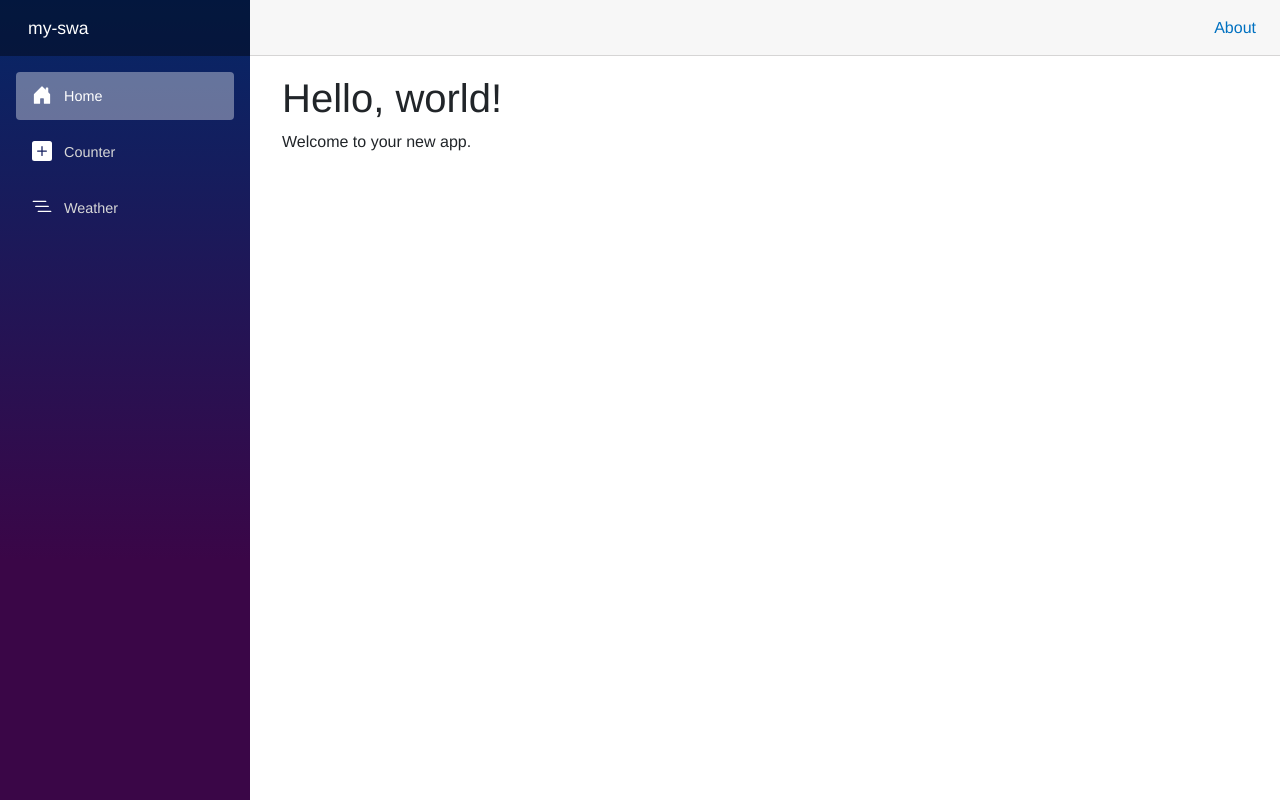
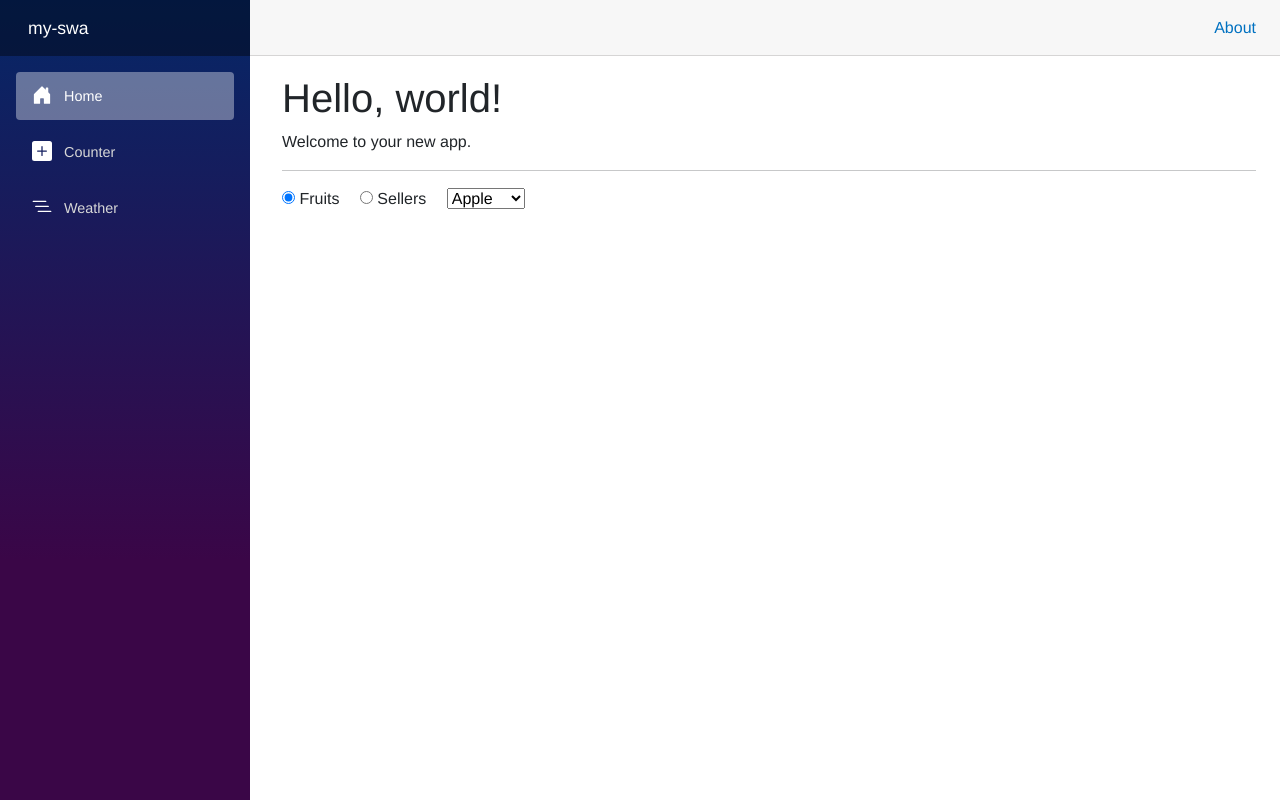
Before and after one commit to sonamkumar/helloworld, an ASP.NET Core app: page / in a window 1280 px wide. Run offline with ASP.NET Core 8, Linux system fonts and the light colour scheme; style sheets or scripts are compiled from the project's sources.

```diff
--- a/my-swa/Pages/Home.razor
+++ b/my-swa/Pages/Home.razor
@@ -5,3 +5,44 @@
 <h1>Hello, world!</h1>
 
 Welcome to your new app.
+
+<hr />
+
+<div>
+    <label>
+        <input type="radio" name="category" value="Fruits" @onchange="@(e => OnCategoryChanged("Fruits"))" checked="@(_selectedCategory == "Fruits")" />
+        Fruits
+    </label>
+    <label style="margin-left: 1em;">
+        <input type="radio" name="category" value="Sellers" @onchange="@(e => OnCategoryChanged("Sellers"))" checked="@(_selectedCategory == "Sellers")" />
+        Sellers
+    </label>
+
+    <select style="margin-left: 1em;">
+        @if (_selectedCategory == "Fruits")
+        {
+            @foreach (var fruit in _fruits)
+            {
+                <option>@fruit</option>
+            }
+        }
+        else if (_selectedCategory == "Sellers")
+        {
+            @foreach (var seller in _sellers)
+            {
+                <option>@seller</option>
+            }
+        }
+    </select>
+</div>
+
+@code {
+    private string _selectedCategory = "Fruits";
+    private List<string> _fruits = new() { "Apple", "Banana", "Orange" };
+    private List<string> _sellers = new() { "Alice", "Bob", "Charlie" };
+
+    private void OnCategoryChanged(string category)
+    {
+        _selectedCategory = category;
+    }
+}
```
Also changed, not shown: 15 other files.
